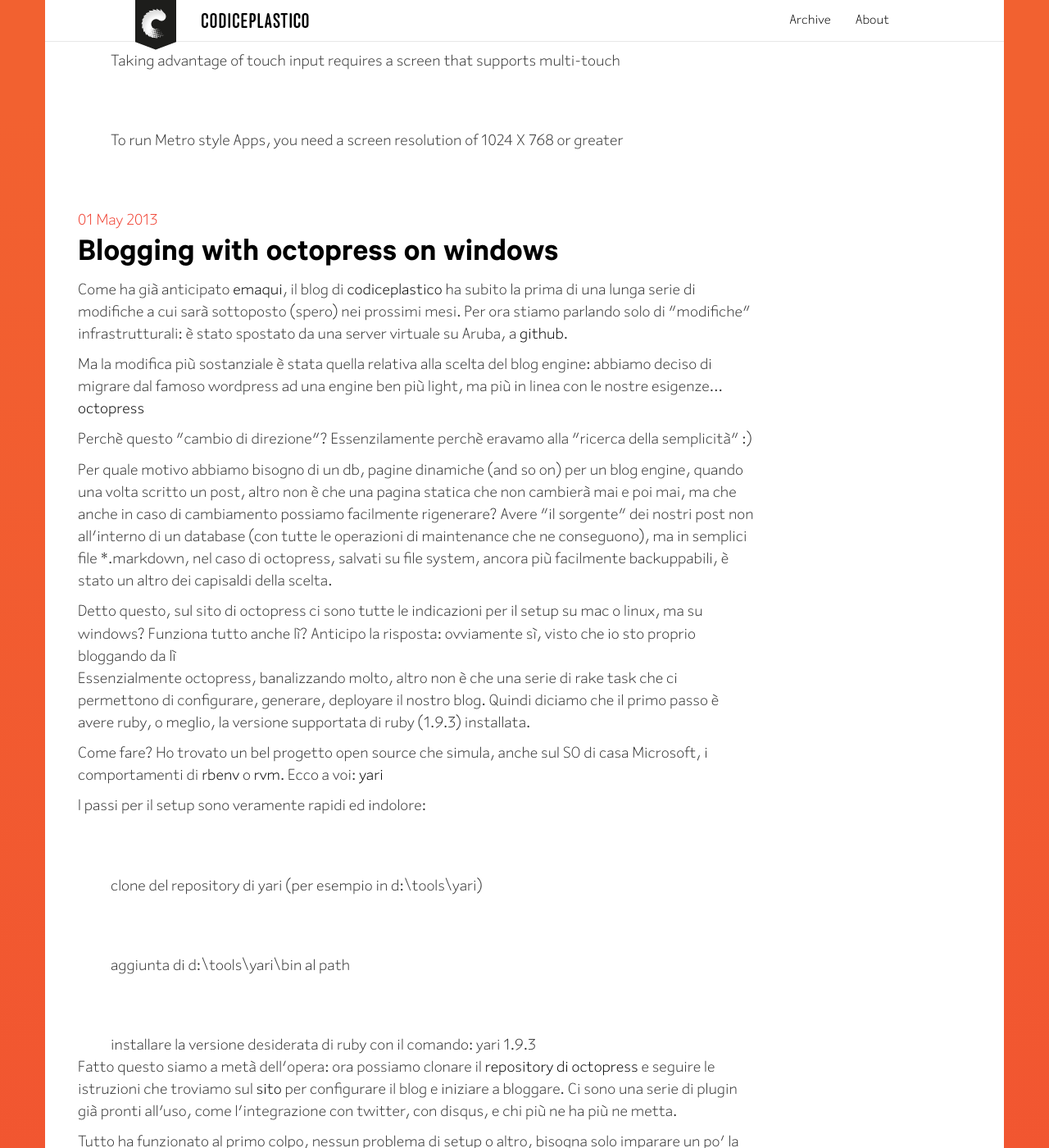
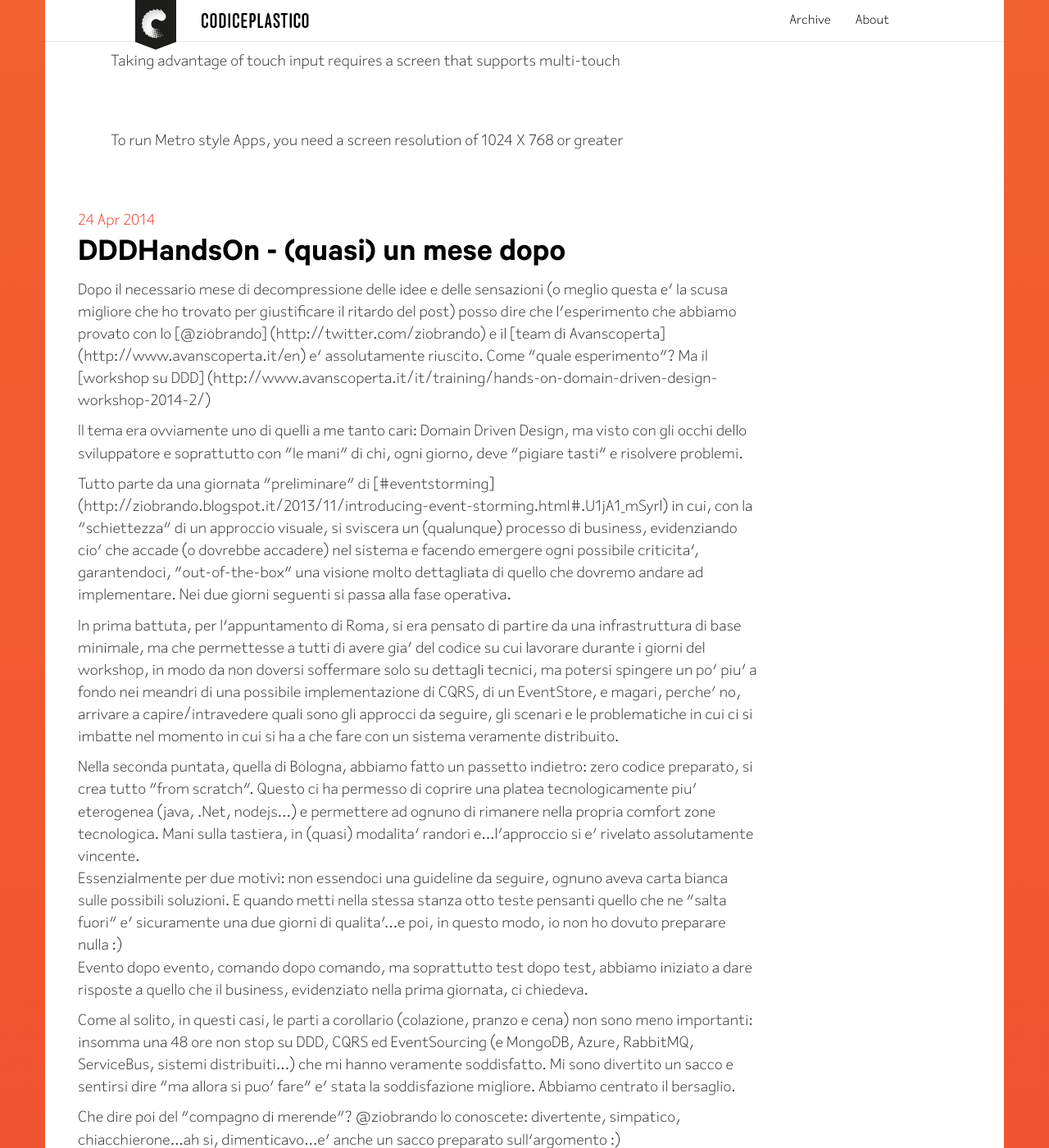
Before and after one commit to melkio/melkio.github.io, a Jekyll site: the page built from index.html, in a window 1280 px wide and 1400 px high, scrolled down 1068 px. Shown: the whole window at 82% size. Built offline with Jekyll 4.4.1, drawn with Linux system fonts in a browser that asks for light colours; Markdown is read by kramdown in place of the engine named in the settings; the list of posts is cut into pages by our own code; some of the changed text lies outside the part shown.

Commit message:
added post about DDD workshop

```diff
--- a/_layouts/default.html
+++ b/_layouts/default.html
@@ -8,6 +8,7 @@
     <link href="{{ root_url }}/favicon.ico" rel="icon">
       <link href="{{ root_url }}/css/screen.css" rel="stylesheet">
       <link href="{{ root_url }}/css/custom.css" rel="stylesheet">
+      <link rel="alternate" type="application/atom+xml" href="/atom.xml" title="melkio.OnStage()" />
       <meta property="og:url" content="{{ site.url }}">
       <meta property="og:title" content="{{ site.title }}">
       <meta property="og:description" content="">
--- /dev/null
+++ b/_posts/2014-04-24-ddd-hands-on-almost-a-month-later.md
@@ -0,0 +1,25 @@
+---
+layout: post
+title:  "DDDHandsOn - (quasi) un mese dopo"
+comments: true
+categories: Technology
+---
+
+Dopo il necessario mese di decompressione delle idee e delle sensazioni (o meglio questa e' la scusa migliore che ho trovato per giustificare il ritardo del post) posso dire che l'esperimento che abbiamo provato con lo [@ziobrando] (http://twitter.com/ziobrando) e il [team di Avanscoperta] (http://www.avanscoperta.it/en) e' assolutamente riuscito. Come "quale esperimento"? Ma il [workshop su DDD] (http://www.avanscoperta.it/it/training/hands-on-domain-driven-design-workshop-2014-2/)
+
+Il tema era ovviamente uno di quelli a me tanto cari: Domain Driven Design, ma visto con gli occhi dello sviluppatore e soprattutto con "le mani" di chi, ogni giorno, deve "pigiare tasti" e risolvere problemi.
+
+Tutto parte da una giornata "preliminare" di [#eventstorming] (http://ziobrando.blogspot.it/2013/11/introducing-event-storming.html#.U1jA1_mSyrI) in cui, con la "schiettezza" di un approccio visuale, si sviscera un (qualunque) processo di business, evidenziando cio' che accade (o dovrebbe accadere) nel sistema e facendo emergere ogni possibile criticita', garantendoci, "out-of-the-box" una visione molto dettagliata di quello che dovremo andare ad implementare. Nei due giorni seguenti si passa alla fase operativa.
+
+In prima battuta, per l'appuntamento di Roma, si era pensato di partire da una infrastruttura di base minimale, ma che permettesse a tutti di avere gia' del codice su cui lavorare durante i giorni del workshop, in modo da non doversi soffermare solo su dettagli tecnici, ma potersi spingere un po' piu' a fondo nei meandri di una possibile implementazione di CQRS, di un EventStore, e magari, perche' no, arrivare a capire/intravedere quali sono gli approcci da seguire, gli scenari e le problematiche in cui ci si imbatte nel momento in cui si ha a che fare con un sistema veramente distribuito.
+
+Nella seconda puntata, quella di Bologna, abbiamo fatto un passetto indietro: zero codice preparato, si crea tutto "from scratch". Questo ci ha permesso di coprire una platea tecnologicamente piu' eterogenea (java, .Net, nodejs...) e permettere ad ognuno di rimanere nella propria comfort zone tecnologica.
+Mani sulla tastiera, in (quasi) modalita' randori e...l'approccio si e' rivelato assolutamente vincente.
+Essenzialmente per due motivi: non essendoci una guideline da seguire, ognuno aveva carta bianca sulle possibili soluzioni. E quando metti nella stessa stanza otto teste pensanti quello che ne "salta fuori" e' sicuramente una due giorni di qualita'...e poi, in questo modo, io non ho dovuto preparare nulla :)
+Evento dopo evento, comando dopo comando, ma soprattutto test dopo test, abbiamo iniziato a dare risposte a quello che il business, evidenziato nella prima giornata, ci chiedeva.
+
+Come al solito, in questi casi, le parti a corollario (colazione, pranzo e cena) non sono meno importanti: insomma una 48 ore non stop su DDD, CQRS ed EventSourcing (e MongoDB, Azure, RabbitMQ, ServiceBus, sistemi distribuiti...) che mi hanno veramente soddisfatto. Mi sono divertito un sacco e sentirsi dire "ma allora si puo' fare" e' stata la soddisfazione migliore. Abbiamo centrato il bersaglio.
+
+Che dire poi del "compagno di merende"? @ziobrando lo conoscete: divertente, simpatico, chiacchierone...ah si, dimenticavo...e' anche un sacco preparato sull'argomento :)
+
+Presto si replica e altre cose interessanti sono in cantiere...quindi, che dire: stay tuned!!!
```
Also changed, not shown: other parts of _layouts/default.html (+1 -1 lines).
